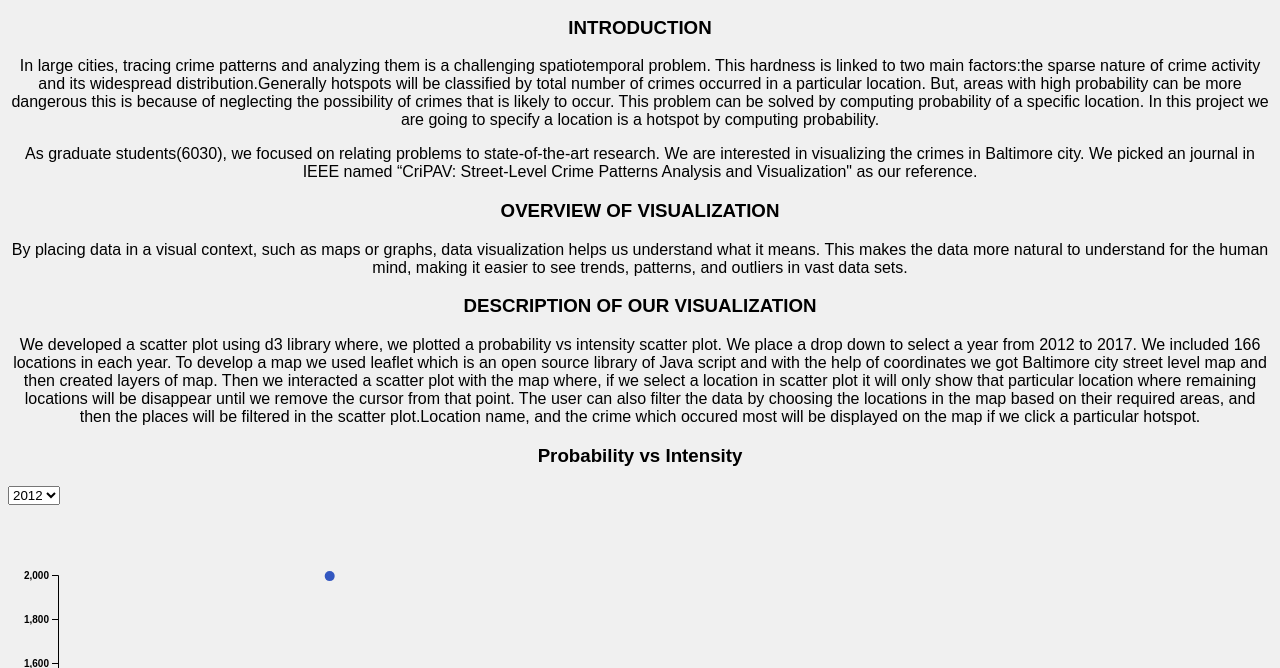
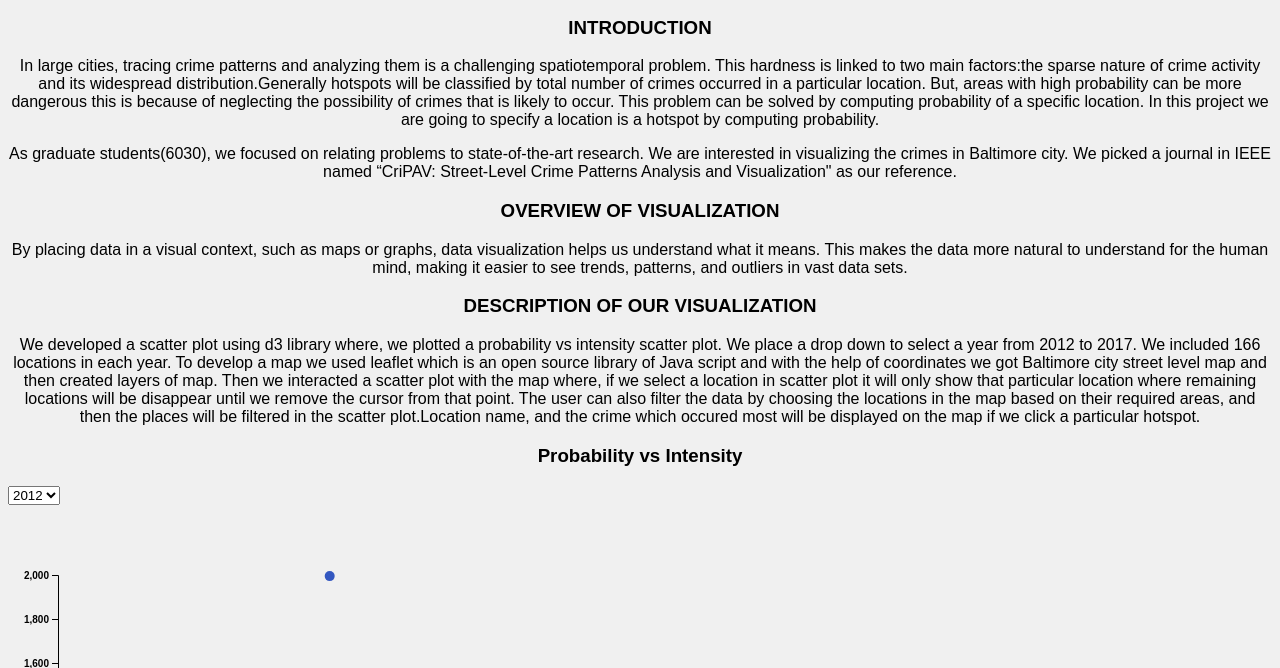
Before and after one commit to VenkataRevanthNaidu/DatavizG14, a plain HTML site: page index.html in a window 1280 px wide. Shown: the part 132-800 px from the top of the page. Drawn offline with nearby package versions, Linux system fonts and the light colour scheme.

Commit message:
Update index.html

```diff
--- a/index.html
+++ b/index.html
@@ -77,7 +77,7 @@ This problem can be solved by computing probability of a specific location. In t
 
 
 <p><center>As graduate students(6030), we focused on relating problems to state-of-the-art research. We are interested in visualizing the crimes in Baltimore city.
- We picked an journal in IEEE named “CriPAV: Street-Level Crime Patterns Analysis and Visualization" as our reference.</center></p>
+ We picked a journal in IEEE named “CriPAV: Street-Level Crime Patterns Analysis and Visualization" as our reference.</center></p>
 
 <h3><center>OVERVIEW OF VISUALIZATION</center></h3>
 <p><center>By placing data in a visual context, such as maps or graphs, data visualization helps us understand what it means. This makes the data more natural to understand for the human mind,
```
